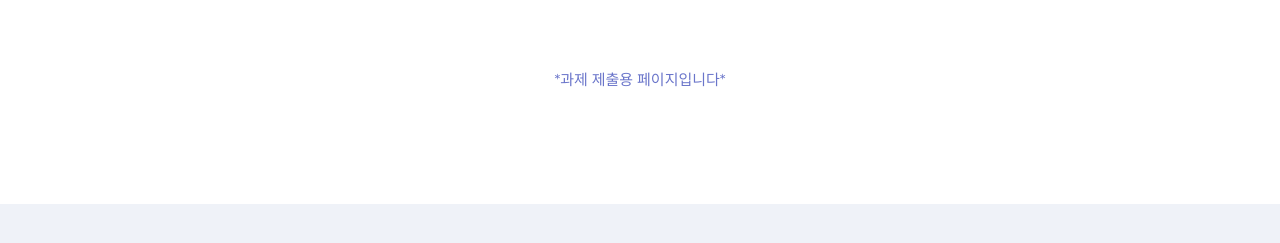
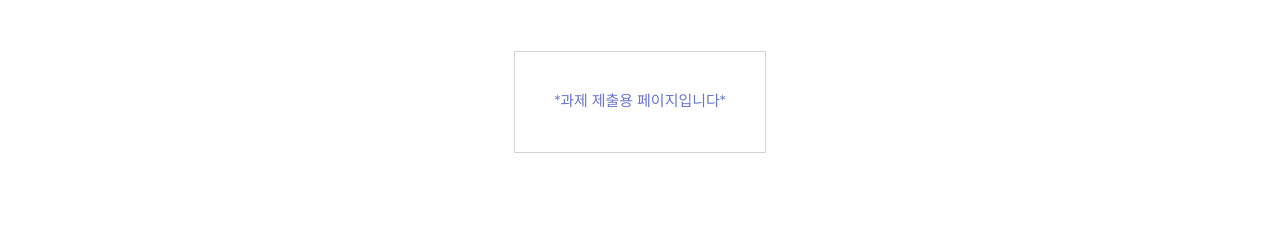
Before and after one commit to Usukk/-, a plain HTML site: page index.html in a window 1280 px wide. Shown: the part 3976-4219 px from the top of the page. Before the commit the page ends 4180 px from the top, so only its background shows below. Drawn offline with nearby package versions, Linux system fonts and the light colour scheme.

Commit message:
style.css

```diff
--- a/style/style.css
+++ b/style/style.css
@@ -509,6 +509,11 @@ section {
   color: #6a75ca;
   margin-top: 50px;
 }
+#footerCanvas {
+  display: block;
+  margin: 20px auto;
+  border: 1px solid #d3d3d3;
+}
 /* 모달 */
 .modal-background {
     display: none;
```
